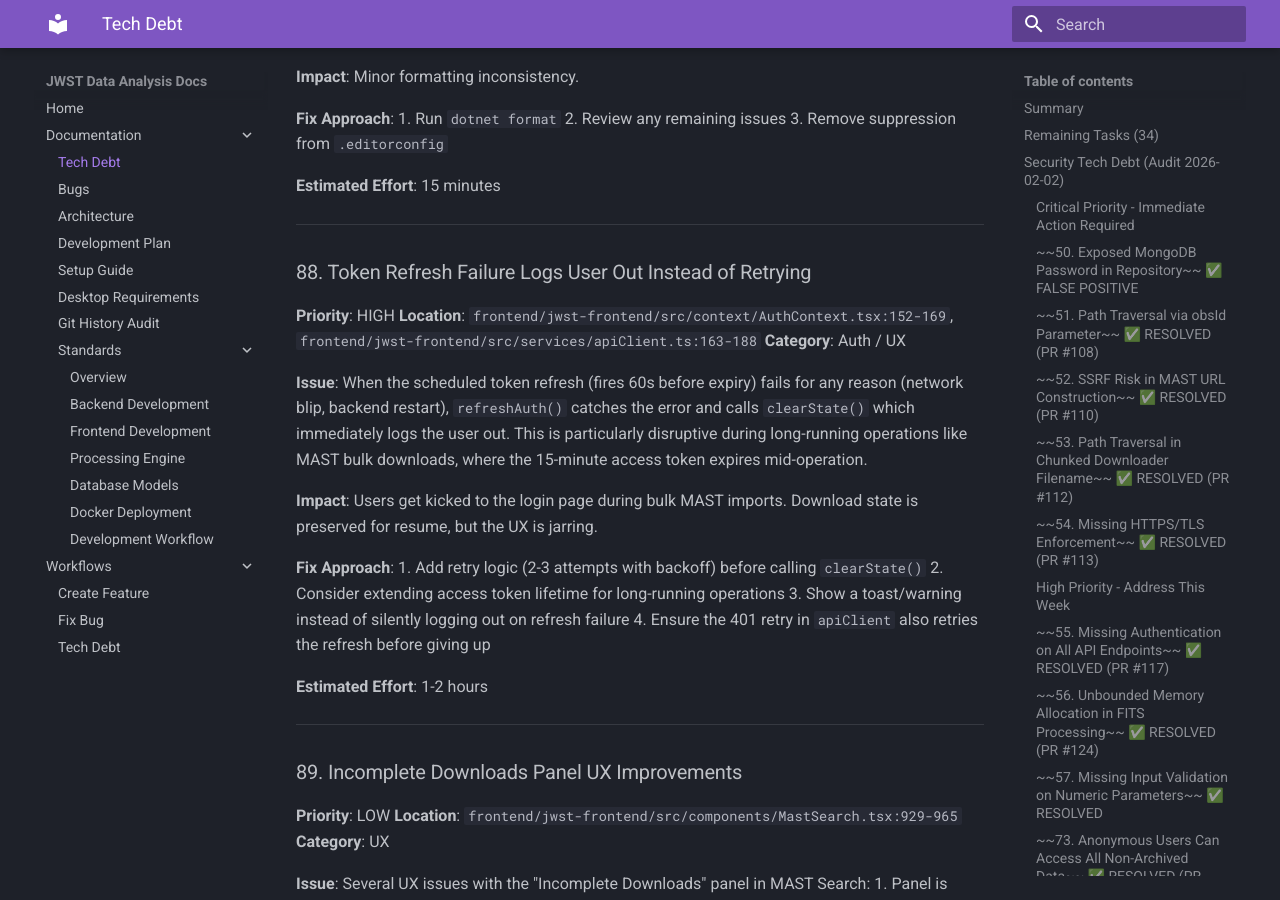
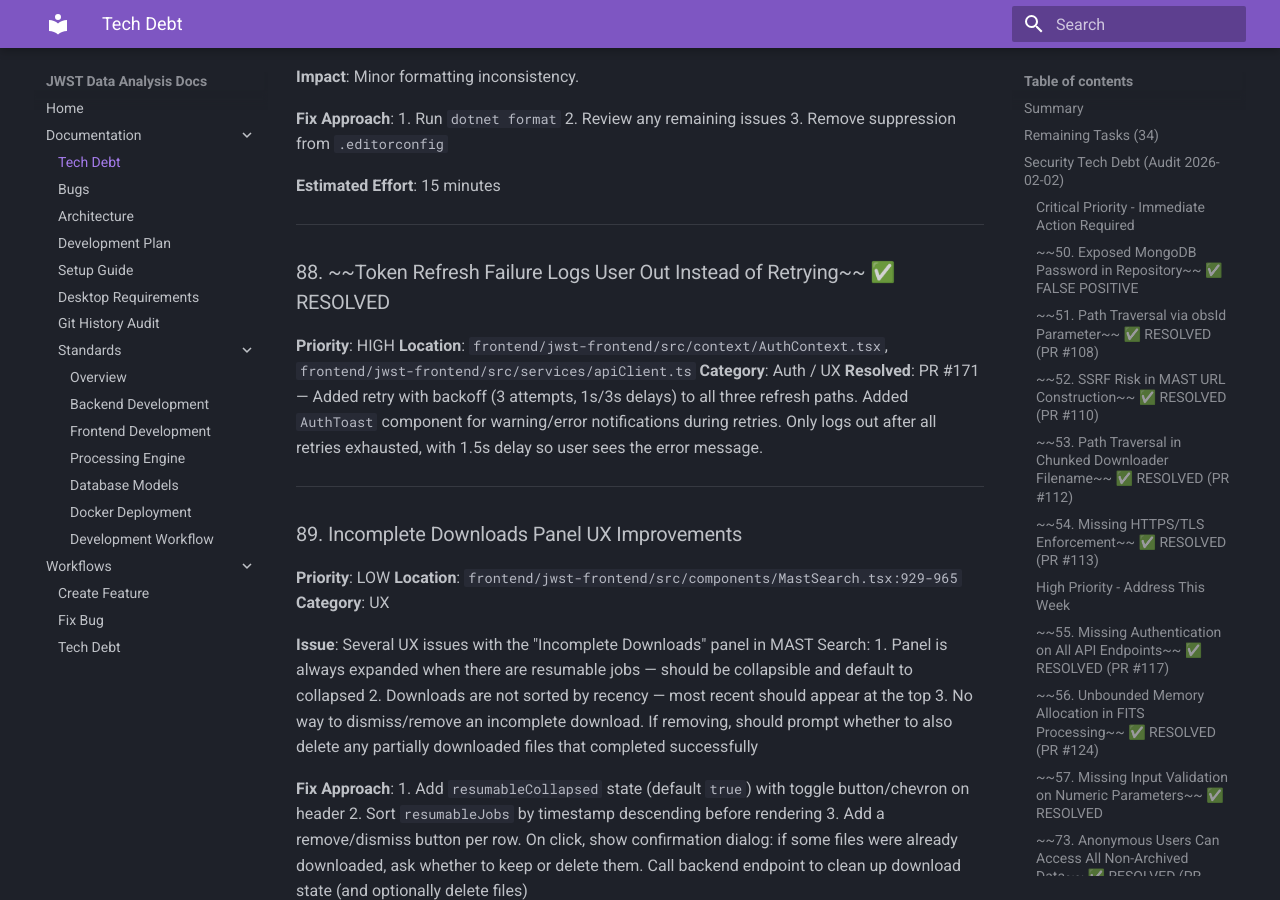
Before and after one commit to Snoww3d/jwst-data-analysis, an MkDocs documentation site: the page built from docs/tech-debt.md, in a window 1280 px wide and 900 px high, scrolled down 24186 px. Built offline with MkDocs 1.6.1 and Material for MkDocs 9.7.7, drawn with Linux system fonts in a browser that asks for light colours.

Commit message:
docs: Mark tech debt #88 as resolved
Co-Authored-By: Claude Opus 4.6 <noreply@anthropic.com>

```diff
--- a/docs/tech-debt.md
+++ b/docs/tech-debt.md
@@ -1038,22 +1038,11 @@ The following StyleCop and CodeAnalysis rules are suppressed in `backend/.editor
 
 ---
 
-### 88. Token Refresh Failure Logs User Out Instead of Retrying
+### 88. ~~Token Refresh Failure Logs User Out Instead of Retrying~~ ✅ RESOLVED
 **Priority**: HIGH
-**Location**: `frontend/jwst-frontend/src/context/AuthContext.tsx:152-169`, `frontend/jwst-frontend/src/services/apiClient.ts:163-188`
+**Location**: `frontend/jwst-frontend/src/context/AuthContext.tsx`, `frontend/jwst-frontend/src/services/apiClient.ts`
 **Category**: Auth / UX
-
-**Issue**: When the scheduled token refresh (fires 60s before expiry) fails for any reason (network blip, backend restart), `refreshAuth()` catches the error and calls `clearState()` which immediately logs the user out. This is particularly disruptive during long-running operations like MAST bulk downloads, where the 15-minute access token expires mid-operation.
-
-**Impact**: Users get kicked to the login page during bulk MAST imports. Download state is preserved for resume, but the UX is jarring.
-
-**Fix Approach**:
-1. Add retry logic (2-3 attempts with backoff) before calling `clearState()`
-2. Consider extending access token lifetime for long-running operations
-3. Show a toast/warning instead of silently logging out on refresh failure
-4. Ensure the 401 retry in `apiClient` also retries the refresh before giving up
-
-**Estimated Effort**: 1-2 hours
+**Resolved**: PR #171 — Added retry with backoff (3 attempts, 1s/3s delays) to all three refresh paths. Added `AuthToast` component for warning/error notifications during retries. Only logs out after all retries exhausted, with 1.5s delay so user sees the error message.
 
 ---
 
```
Also changed, not shown: CLAUDE.md (+1 -1 lines).
